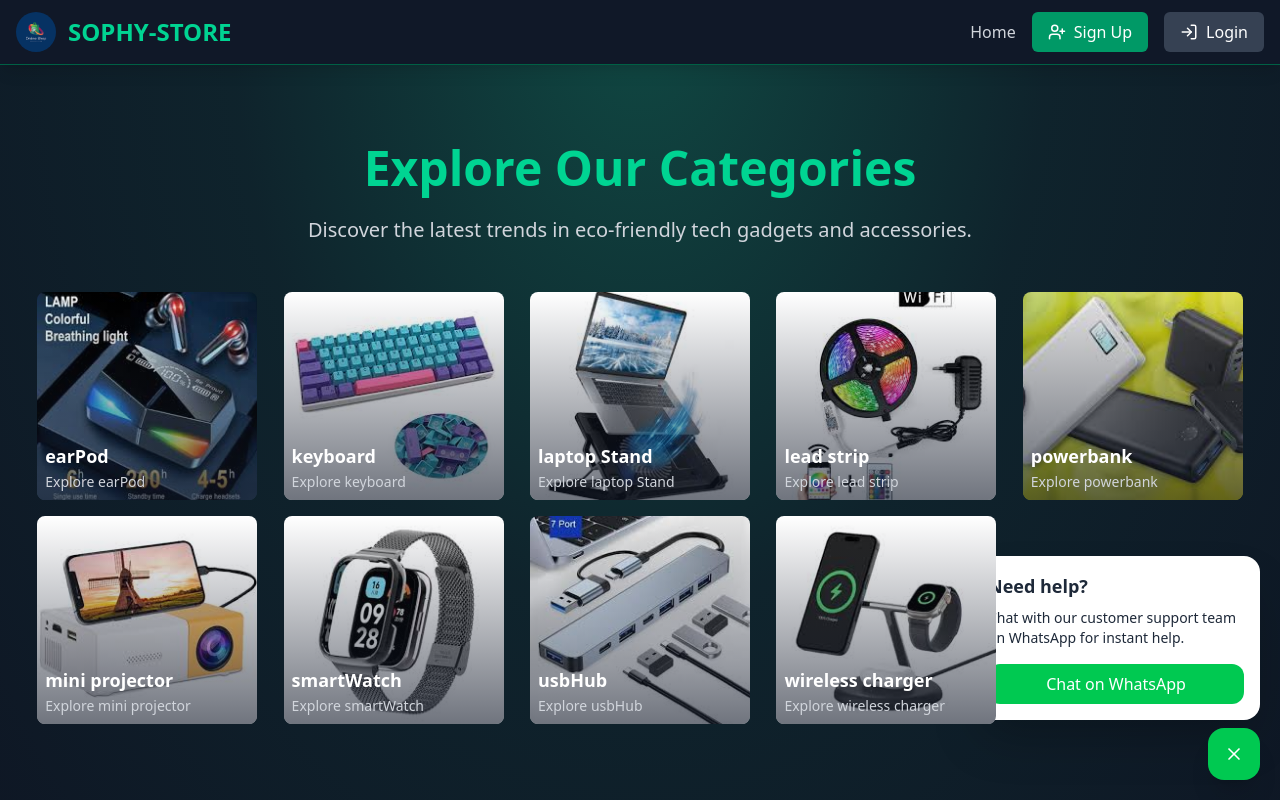
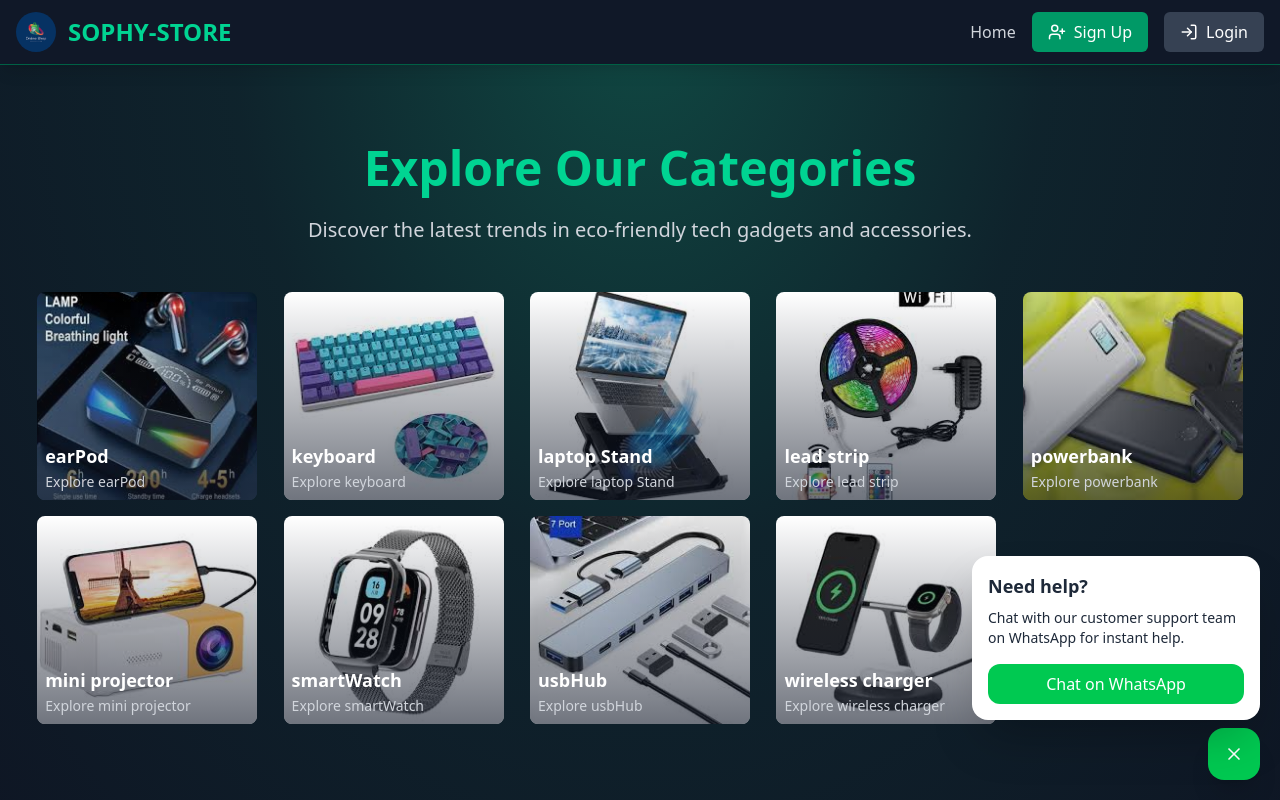
Before and after one commit to valelectronic/DERA-FRONTEND, a React (Vite) app: page / in a window 1280 px wide. Both pictures are taken after a click on the button 1234 px from the left and 754 px from the top of the page. Shown: the top 800 px of the page. Built offline with nearby package versions, Linux system fonts and the light colour scheme; no server answers.

Commit message:
resolved issues with customer service

```diff
--- a/src/App.jsx
+++ b/src/App.jsx
@@ -15,7 +15,8 @@ import CartPage from "./pages/CartPage";
 import { useCartStore } from "./stores/useCartStore";
 import CheckoutPage from "./pages/CheckoutPage";
 import CustomerSupportButton from "./components/CustomerSupport";
-import WhatsAppTest from "./components/WhatsAppTest";
+
+
 
 
 
@@ -76,7 +77,7 @@ function App() {
     </Routes>
 
     </div>
-   <WhatsAppTest/>
+
     <Toaster/>
      <CustomerSupportButton/>
 
--- a/src/components/CustomerSupport.jsx
+++ b/src/components/CustomerSupport.jsx
@@ -5,22 +5,20 @@ import { MessageCircle, X } from "lucide-react";
 const CustomerSupportWidget = () => {
   const [open, setOpen] = useState(false);
 
-  const toggleWidget = () => setOpen(!open);
-
   return (
     <>
-      {/* Floating Button */}
+      {/* Floating Toggle Button */}
       <motion.button
-        onClick={toggleWidget}
+        onClick={() => setOpen(!open)}
         initial={{ y: 100, opacity: 0 }}
         animate={{ y: 0, opacity: 1 }}
         transition={{ type: "spring", stiffness: 120 }}
-        className="fixed bottom-5 right-5 z-50 bg-green-500 hover:bg-green-600 text-white p-4 rounded-2xl shadow-xl"
+        className="fixed bottom-5 right-5 z-[9999] bg-green-500 hover:bg-green-600 text-white p-4 rounded-2xl shadow-xl"
       >
         {open ? <X className="w-5 h-5" /> : <MessageCircle className="w-5 h-5" />}
       </motion.button>
 
-      {/* Popup Panel */}
+      {/* WhatsApp Popup */}
       <AnimatePresence>
         {open && (
           <motion.div
@@ -28,7 +26,8 @@ const CustomerSupportWidget = () => {
             animate={{ opacity: 1, y: 0 }}
             exit={{ opacity: 0, y: 50 }}
             transition={{ duration: 0.3 }}
-            className="fixed bottom-20 right-5 z-40 bg-white text-gray-800 p-4 rounded-2xl shadow-2xl w-72"
+            className="fixed bottom-20 right-5 z-[9999] bg-white text-gray-800 p-4 rounded-2xl shadow-2xl w-72"
+            style={{ pointerEvents: "auto" }}
           >
             <h4 className="font-bold text-lg mb-2">Need help?</h4>
             <p className="text-sm mb-4">
@@ -36,10 +35,10 @@ const CustomerSupportWidget = () => {
             </p>
             <a
               href="https://wa.me/2349063087928?text=Hi%20there%2C%20I%20need%20help"
-// 🔁 Replace with your real number
               target="_blank"
               rel="noopener noreferrer"
               className="inline-block w-full bg-green-500 hover:bg-green-600 text-white text-center py-2 rounded-xl transition"
+              style={{ pointerEvents: "auto" }}
             >
               Chat on WhatsApp
             </a>
--- a/src/components/WhatsAppTest.jsx
+++ /dev/null
@@ -1,16 +0,0 @@
-const WhatsAppTest = () => {
-  return (
-    <div className="p-4">
-      <a
-        href="https://wa.me/2349063087928?text=Hi%20there%2C%20I%20need%20help"
-        target="_blank"
-        rel="noopener noreferrer"
-        style={{ display: "block", background: "green", padding: "10px", color: "white", textAlign: "center" }}
-      >
-        CLICK TO WHATSAPP
-      </a>
-    </div>
-  );
-};
-
-export default WhatsAppTest;
```
